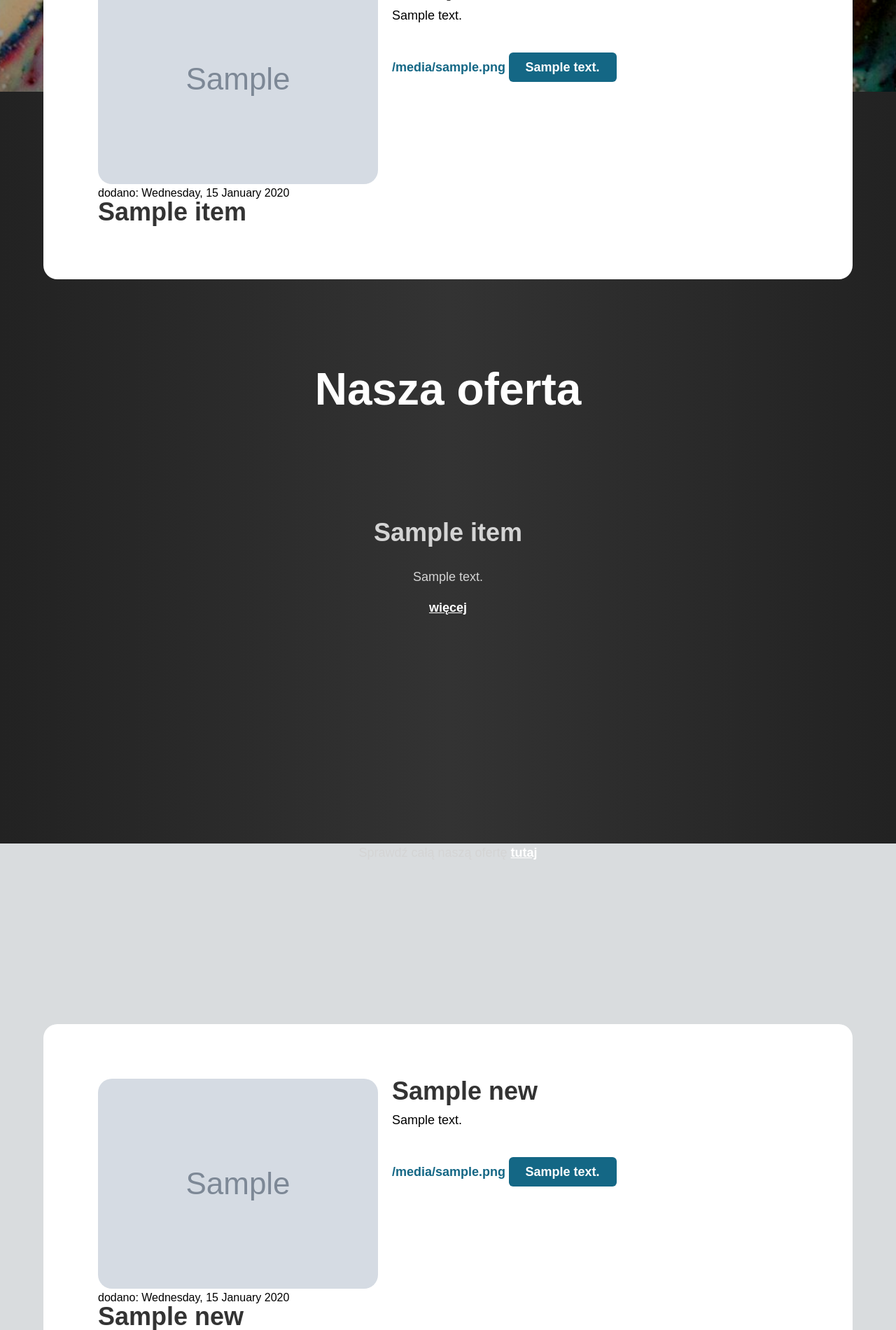
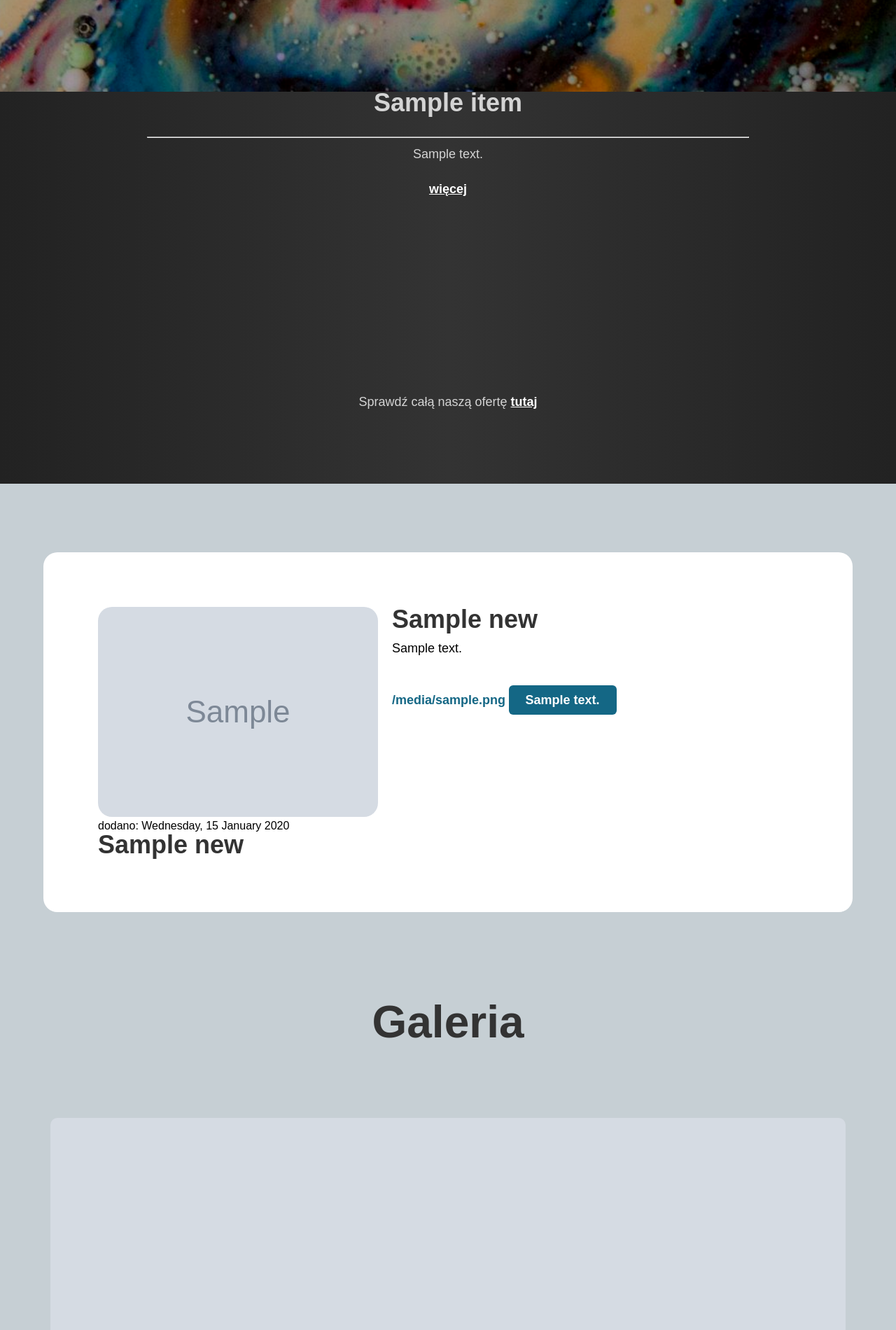
Before and after one commit to SIWY203/tusi-web, a Django app: template tusi/templates/tusi/home.html in a window 1280 px wide. Shown: the part 469-2369 px from the top of the page at 70% size. Run offline with Django 5.2, Linux system fonts and the light colour scheme; the template is opened without the code that fills it: most values are stand-ins (such as "Sample title", 1, 10 or a date in 2020); grey boxes marked "Sample" are stand-in pictures.

Commit message:
home page updated

```diff
--- a/tusi/static/tusi/section.css
+++ b/tusi/static/tusi/section.css
@@ -413,13 +413,18 @@
 
 /* wide-panel */
 .wide-panel.section {
-    margin: 80px 0;
+    margin-top: 80px;
     max-width: 100%;
+    width: 100%;
     border-radius: 0;
-    border: none;
+    border-left: 0;
+    border-right: 0;
+    padding-left: 0;
+    padding-right: 0;
 }
 .wide-panel .section-body {
     display: block;
+    margin: auto;
 }
 .wide-panel.section .h-bottom {
     display: none;
@@ -440,12 +445,7 @@
 }
 .wide-panel.section .col2 > p {
     max-width: 1280px;
-}
-
-@media screen and (max-width: 1000px){
-    .wide-panel.section .col2 {
-        margin: 0;
-    }
+    text-align: center;
 }
 
 /* KOLORY SEKCJI - szary */
@@ -529,6 +529,10 @@
     color: var(--color-grays);
     text-align: center;
 }
+#offer-container a {
+    color: var(--color-secondary);
+    text-decoration: underline;
+}
 .offer-bg {
     position: fixed;
     top: 75vh;
@@ -539,7 +543,7 @@
     background-image: linear-gradient( to right, var(--color-dark), var(--color-primary), var(--color-dark));
 }
 .offer-section-body {
-    margin: 100px auto 150px auto;
+    margin: 10vh auto 15vh auto;
     width: calc(95vw - 40px);
     max-width: 1400px;
     display: flex;
@@ -570,25 +574,21 @@
     color: var(--color-secondary);
     display: block;
     text-decoration: underline;
-    margin-top: 10px;
+    margin-top: 2vh;
     margin-left: auto;
     margin-right: auto;
     width: 80px;
     padding: 10px;
 }
-#offer-container a {
-    color: var(--color-secondary);
-    text-decoration: underline;
-}
-.home-header {
-    margin-top: 120px;
+.offer-header {
+    margin-top: 15vh;
     color: var(--color-secondary);
 }
 .offer-h2 {
     color: var(--color-grays);
 }
 .offer-margin {
-    margin-top: 230px;
+    margin-top: 25vh;
 }
 @media (max-width: 1280px) {
     .offer-section-body {
@@ -602,3 +602,58 @@
         max-width: 700px;
     }
 }
+
+.gallery-header {
+    margin-top: 15vh;
+    color: var(--color-primary);
+}
+.gallery-section-body {
+    margin: 10vh auto 1vh auto;
+    width: calc(95vw - 40px);
+    max-width: 1400px;
+    display: flex;
+    gap: 20px;
+    flex-wrap: wrap;
+    justify-content: center;
+    text-align: center;
+}
+.gallery-col {
+    flex: 1 1 320px;
+    padding: 20px;
+    border-radius: 10px;
+}
+.gallery-col img {
+    min-width: 400px;
+    width: 100%;
+    height: auto;
+    aspect-ratio: 3 / 2;
+    object-fit: cover;
+    object-position: center;
+    border-radius: 10px;
+    transition: var(--transition);
+    display: block;
+}
+.gallery-col img:hover {
+    overflow: hidden;
+    transform: scale(1.02);
+    box-shadow: var(--shadow);
+}
+.gallery-col p {
+    color: var(--color-primary);
+}
+
+.map-container .header {
+    color: var(--color-primary);
+    margin-top: 80px;
+}
+.map {
+    display: block;
+    margin: 80px auto 0px auto;
+    width: calc(90vw - 100px);
+    max-width: 1000px;
+    border-radius: 20px;
+    height: auto;
+    aspect-ratio: 3 / 2;
+    border: 0;
+    border-radius: 10px;
+}
--- a/tusi/static/tusi/style.css
+++ b/tusi/static/tusi/style.css
@@ -5,7 +5,7 @@
     --color-accent-2: #9d4d88;
     --color-grays: #d4d4d4;
     --color-dark: #222;
-    --bg-color: #d9dcde;
+    --bg-color: #c6cfd4;
     --ff: "DM Sans", sans-serif;
     --h1: bold 54px/64px var(--ff);
     --h2: bold 36px/36px var(--ff);
--- a/tusi/templates/tusi/home.html
+++ b/tusi/templates/tusi/home.html
@@ -13,23 +13,23 @@
 
 {% block content %}
 
-{% if home %}
-    {% for item in home %}
+
+{% if home_1 %}
     <div class="fix-offer-bg">
-        {% include 'tusi/section.html' %}
+        {% include 'tusi/section.html' with item=home_1 %}
     </div>
-    {% endfor %}
 {% endif %}
 
 <!-- offer panel -->
 <div id="offer-container">
-    <div class="home-header header">Nasza oferta</div>
+    <div class="offer-header header">Nasza oferta</div>
     <div class="offer-section-body">
         <div class="offer-bg"></div>
         {% for item in offer %}
         <div class="offer-col">
             {% if item.title %}
                 <h2 class="offer-h2">{{ item.title }}</h2>
+                <hr>
             {% endif %}
                 <div class="height-limiter">
                     <p>{{ item.text|safe }}</p>
@@ -49,13 +49,49 @@
     {% endwith %}
 {% endif %}
 
+
+{% if home_2 %}
+    {% include 'tusi/section.html' with item=home_2 %}
+{% endif %}
+
+
+<!-- gallery panel -->
+<div id="gallery-container">
+    <div class="gallery-header header">Galeria</div>
+    <div class="gallery-section-body">
+        {% for item in gallery %}
+        <div class="gallery-col">
+            {% if item.image %}
+            <a href="{% url 'gallery' %}">
+                <img src="{{ item.image.url }}"/>
+            </a>
+            {% endif %}
+                <p>{{ item.text|safe }}</p>
+        </div> <!-- col -->
+        {% endfor %}
+    </div> <!-- section-body -->
+</div> <!-- container -->
+
+<div class="map-container">
+    <div class="header">Tu jesteśmy</div>
+    <iframe class="map" src="https://www.google.com/maps/embed?pb=!1m18!1m12!1m3!1d488.86832495747973!2d18.6230613056751!3d54.34880316817603!2m3!1f0!2f0!3f0!3m2!1i1024!2i768!4f13.1!3m3!1m2!1s0x46fd752c6b0d536f%3A0xab483e59b142c001!2sTUSI%20-%20terapia%20sensoryczna%20Gda%C5%84sk%2C%20Terapia%20r%C4%99ki%20Gda%C5%84sk!5e0!3m2!1spl!2spl!4v1747943854916!5m2!1spl!2spl"
+    allowfullscreen="" loading="lazy" referrerpolicy="no-referrer-when-downgrade">
+    </iframe>
+</div>
+
+
+{% endblock content %}
+
+
+{% comment %}
+
 {% if offer %}
     {% with item=offer %}
         {% include 'tusi/section.html' %}
     {% endwith %}
 {% endif %}
+{% endcomment %}
 
-{% endblock content %}
 
 
 {% comment %}
```
Also changed, not shown: tusi/views.py (+9 -4 lines), db.sqlite3, media/images/akt011.png (added), media/images/galeria002_FqmdU3Q.jpg (added), 1 other file.
